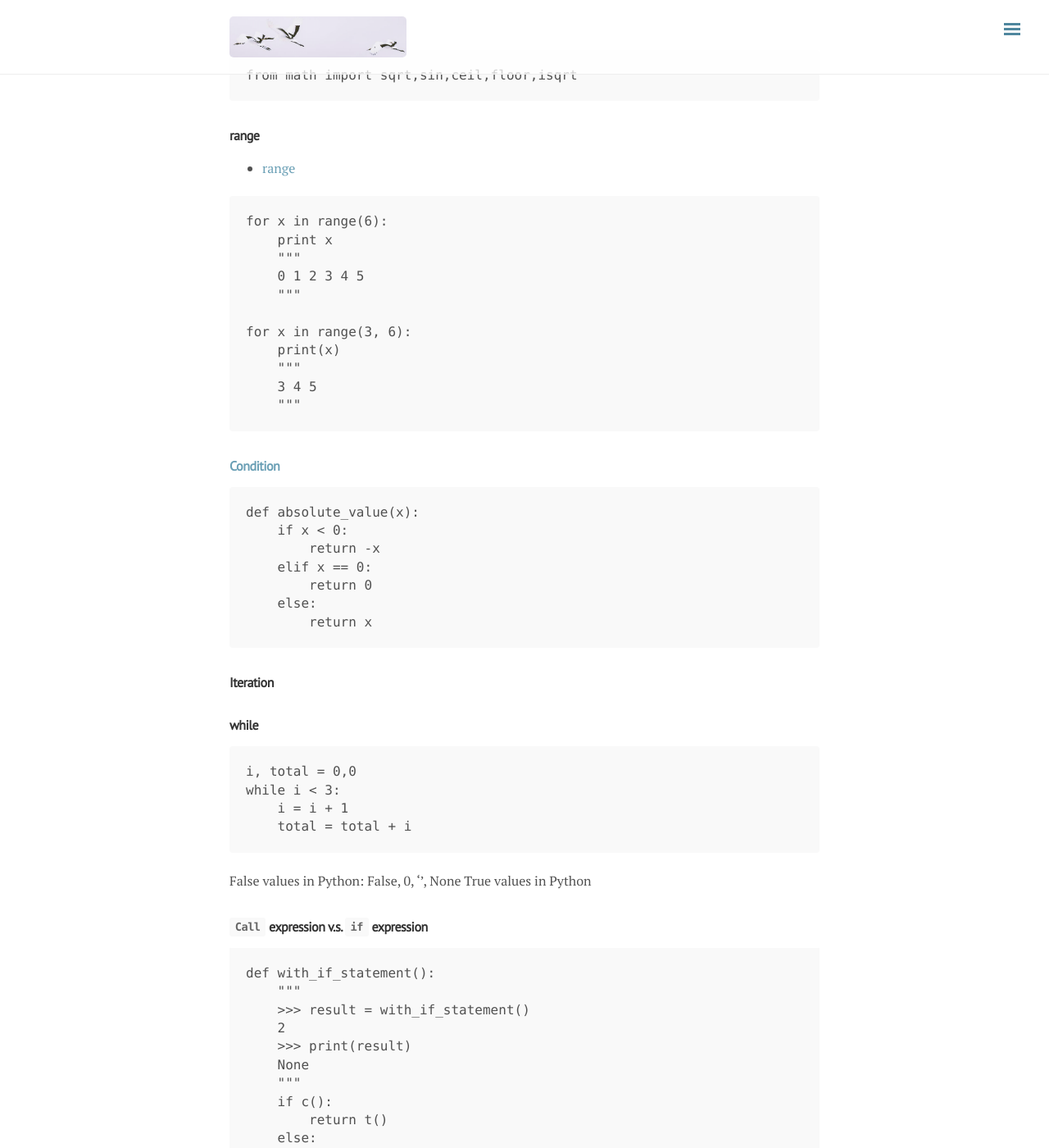
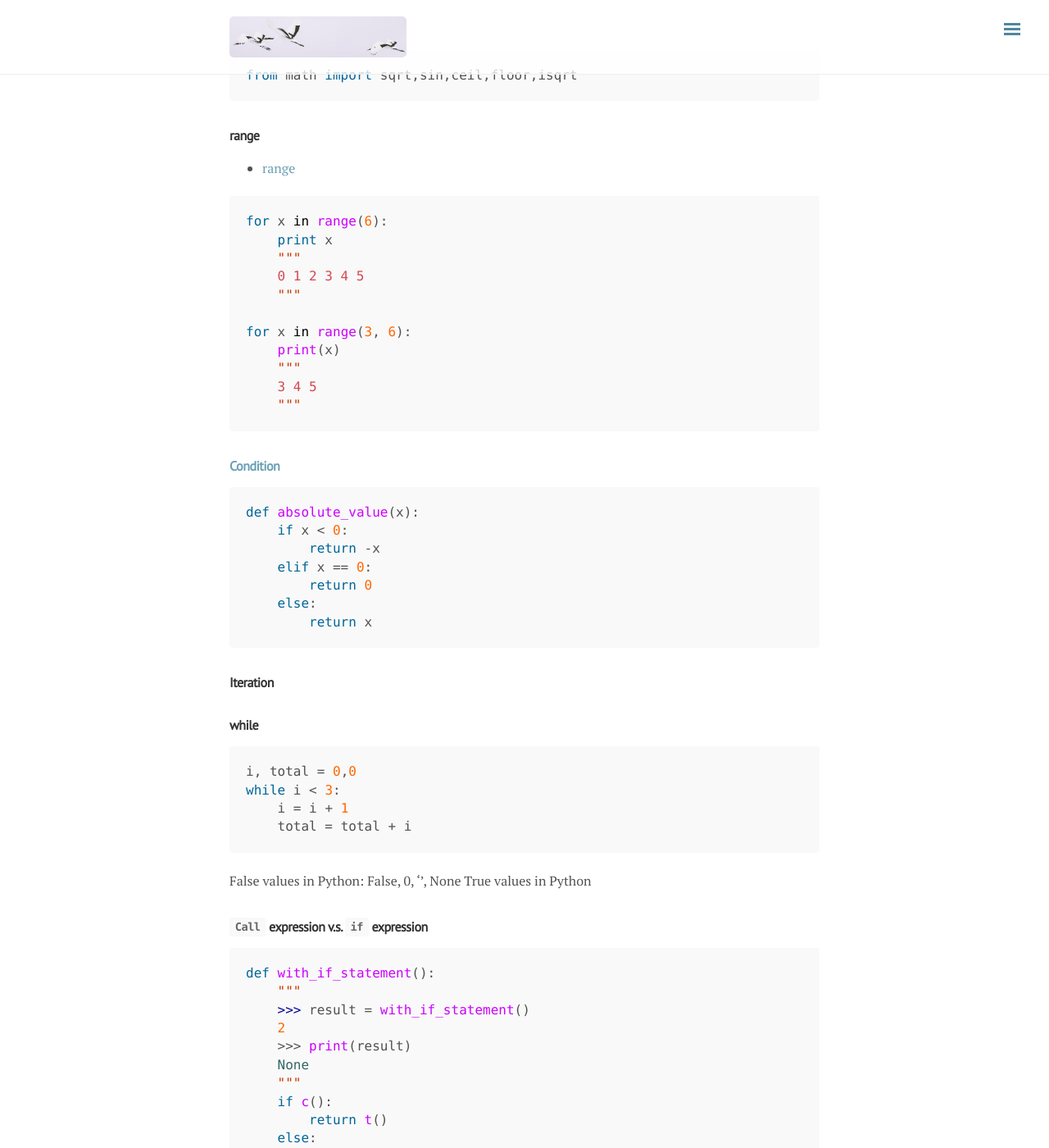
Before and after one commit to ylyy93/my_blog, a Jekyll site: the page built from _posts/python/2019-11-16-pick-up-python-immediately.md, in a window 1280 px wide and 1400 px high, scrolled down 1369 px. Shown: the whole window at 82% size. Built offline with Jekyll 4.4.1, drawn with Linux system fonts in a browser that asks for light colours; nearby versions of some CDN libraries; comment, search, counter and statistics services are not loaded; some of the changed text lies outside the part shown.

Commit message:
rebuilding site Sat Nov 16 19:59:26 PST 2019

````diff
--- a/_posts/python/2019-11-16-pick-up-python-immediately.md
+++ b/_posts/python/2019-11-16-pick-up-python-immediately.md
@@ -8,7 +8,8 @@ tags: [Python]
 
 ### Misc
 `ex.py`
-```
+
+```python
 from operator import floordiv, mod
 
 def divide_exact(n,d):
@@ -37,13 +38,13 @@ In terminal
 * can assign function
 * `g, h = min,max`
 
-```
+```python
 from math import pi
 def area(x):
     return x*x*pi
 ```
 
-```
+```python
 f = min
 f = max
 g, h = min , max
@@ -54,14 +55,14 @@ max(f(2,g(h(1,5),3)),4)
 ### math functions
 - [math](https://docs.python.org/3/library/math.html)
 
-```
+```python
 from math import sqrt,sin,ceil,floor,isqrt
 ```
 
 ### range
 - [range](https://www.w3schools.com/python/ref_func_range.asp)
 
-```
+```python
 for x in range(6):
     print x
     """
@@ -77,7 +78,7 @@ for x in range(3, 6):
 
 ### [Condition](http://composingprograms.com/pages/15-control.html#conditional-statements)
 
-```
+```python
 def absolute_value(x):
     if x < 0:
         return -x
@@ -90,7 +91,7 @@ def absolute_value(x):
 ### Iteration
 #### while
 
-```
+```python
 i, total = 0,0
 while i < 3:
     i = i + 1
@@ -105,7 +106,7 @@ True values in Python
 
 ### `Call` expression v.s. `if` expression
 
-```python3
+```python
 def with_if_statement():
     """
     >>> result = with_if_statement()
````
